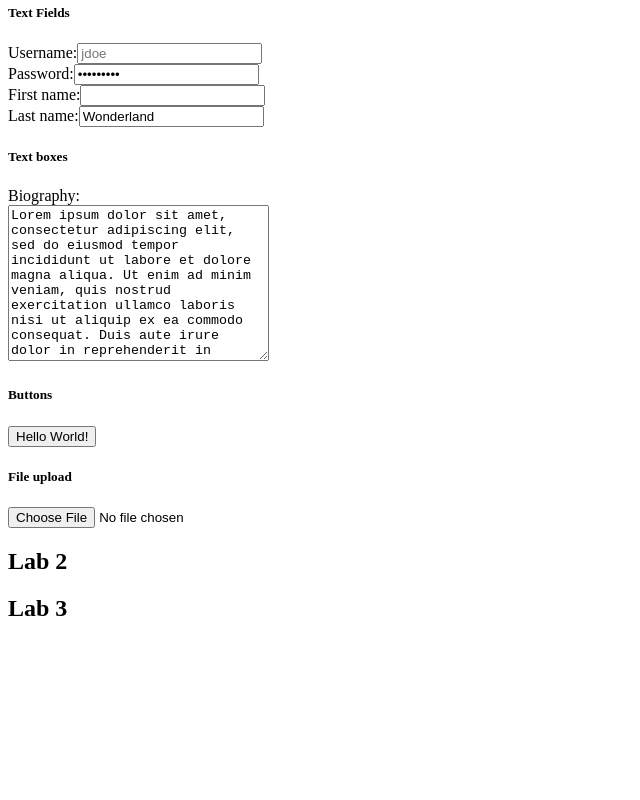
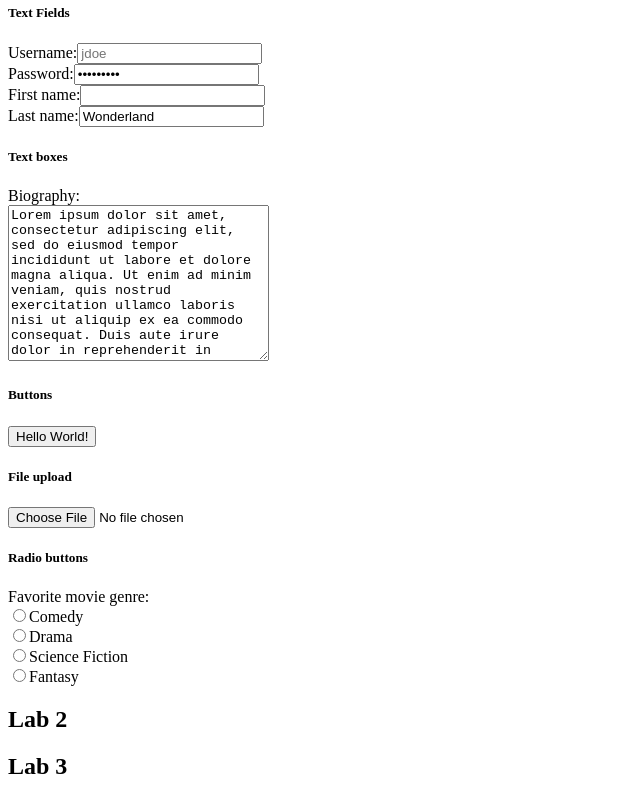
Before and after one commit to VivianDongChen/kanbas-react-web-app-cs5610-fa24, a React (Create React App) app: page / in a window 1280 px wide. Shown: the part 2276-3076 px from the top of the page, without its empty margins (0-640 px from the left). Before the commit the page ends 2918 px from the top, so only its background shows below. Built offline with nearby package versions, Linux system fonts and the light colour scheme.

Commit message:
add radio buttons to form

```diff
--- a/src/Labs/Lab1/index.tsx
+++ b/src/Labs/Lab1/index.tsx
@@ -227,6 +227,20 @@ export default function Lab1() {
           </button>
           <h5>File upload</h5>
           <input id="wd-upload" type="file" />
+          <h5 id="wd-radio-buttons">Radio buttons</h5>
+          <label>Favorite movie genre:</label>
+          <br />
+          <input type="radio" name="radio-genre" id="wd-radio-comedy" />
+          <label htmlFor="wd-radio-comedy">Comedy</label>
+          <br />
+          <input type="radio" name="radio-genre" id="wd-radio-drama" />
+          <label htmlFor="wd-radio-drama">Drama</label>
+          <br />
+          <input type="radio" name="radio-genre" id="wd-radio-scifi" />
+          <label htmlFor="wd-radio-scifi">Science Fiction</label>
+          <br />
+          <input type="radio" name="radio-genre" id="wd-radio-fantasy" />
+          <label htmlFor="wd-radio-fantasy">Fantasy</label>
         </form>
       </div>
     </div>
```
